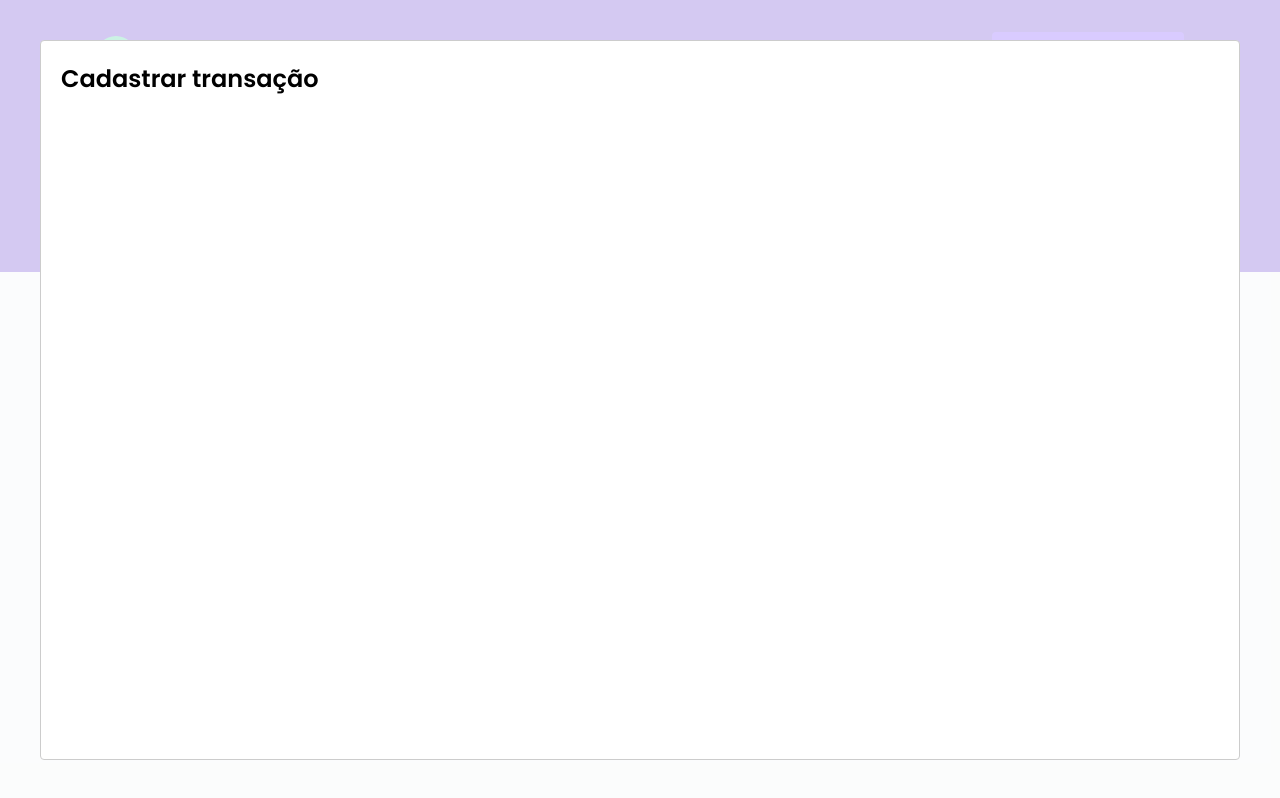
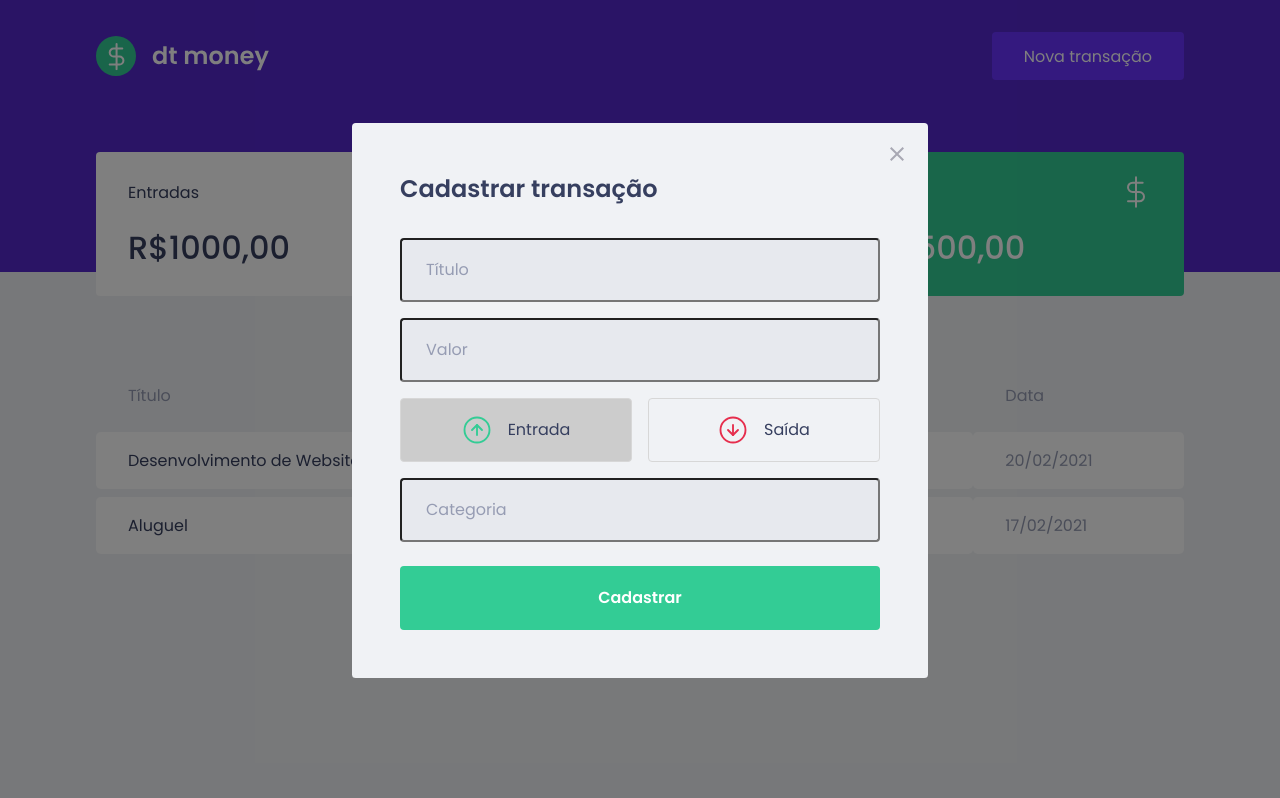
Before and after one commit to brenombastos/dtmoney, a React (Create React App) app: page / in a window 1280 px wide. Both pictures are taken after a click on the button "Nova transação". Built offline with nearby package versions, Linux system fonts and the light colour scheme; no server answers; what miragejs would draw is missing.

Commit message:
Alterando estilos do Modal

```diff
--- a/package.json
+++ b/package.json
@@ -5,6 +5,7 @@
   "dependencies": {
     "axios": "^0.21.1",
     "miragejs": "^0.1.41",
+    "polished": "^4.1.1",
     "react": "^17.0.1",
     "react-dom": "^17.0.1",
     "react-modal": "^3.12.1",
--- a/src/App.tsx
+++ b/src/App.tsx
@@ -1,9 +1,10 @@
-import { GlobalStyle } from "./assets/styles/global";
+
 import { Dashboard } from "./components/Dashboard";
 import { Header } from "./components/Header";
 import Modal from 'react-modal';
 import { useState } from "react";
 import { NewTransactionModal } from "./components/NewTransactionModal";
+import { GlobalStyle } from "./styles/global";
 
 Modal.setAppElement('#root');
 
--- a/src/components/NewTransactionModal/index.tsx
+++ b/src/components/NewTransactionModal/index.tsx
@@ -1,4 +1,9 @@
 import Modal from 'react-modal';
+import incomeImg from '../../assets/income.svg'
+import outcomeImg from '../../assets/outcome.svg'
+import closeImage from '../../assets/close.svg'
+import { Container, TransactionTypeContainer, RadioBox } from './styles';
+import { useState } from 'react';
 
 interface NewTransactionModalProps {
     isOpen: boolean;
@@ -6,12 +11,71 @@ interface NewTransactionModalProps {
 }
 
 export function NewTransactionModal({ isOpen, onRequestClose }: NewTransactionModalProps) {
+    const [type, setType] = useState('deposit');
+
     return (
         <Modal
             isOpen={isOpen}
             onRequestClose={onRequestClose}
+            overlayClassName="react-modal-overlay"
+            className="react-modal-content"
         >
-            <h2>Cadastrar transação</h2>
+            <button
+                type="button"
+                onClick={onRequestClose}
+                className="reac-modal-close"
+            >
+                <img src={closeImage} alt="Fechar modal" />
+            </button>
+
+            <Container>
+
+                <h2>Cadastrar transação</h2>
+
+                <input
+                    placeholder="Título"
+                />
+
+                <input
+                    type="number"
+                    placeholder="Valor"
+                />
+
+
+                <TransactionTypeContainer>
+
+                    <RadioBox
+                        type="button"
+                        onClick={() => { setType('deposit') }}
+                        isActive={type === 'deposit'}
+                    >
+                        <img src={incomeImg} alt="Entrada" />
+                        <span>Entrada</span>
+                    </RadioBox>
+
+
+                    <RadioBox
+                        type="button"
+                        onClick={() => { setType('withdraw') }}
+                        isActive={type === 'withdraw'}
+                    >
+                        <img src={outcomeImg} alt="Saída" />
+                        <span>Saída</span>
+                    </RadioBox>
+
+                </TransactionTypeContainer>
+
+
+                <input
+                    placeholder="Categoria"
+                />
+
+                <button type="submit">
+                    Cadastrar
+                </button>
+
+            </Container>
+
         </Modal>
     );
 }
--- a/src/components/NewTransactionModal/styles.ts
+++ b/src/components/NewTransactionModal/styles.ts
@@ -1,5 +1,94 @@
 import styled from 'styled-components';
+import { darken } from 'polished'
 
-export const Container = styled.div`
+export const Container = styled.form`
+    h2 {
+        color: var(--text-title);
+        font-size: 1.5rem;
+        margin-bottom: 2rem;
+    }
+    input {
+        width: 100%;
+        padding: 0 1.5rem;
+        height: 4rem;
+        border-radius: 0.25rem;
+
+        border: 1px solid $d7d7d7;
+        background: #e7e9ee;
+
+        font-weight: 400;
+        font-size: 1rem;
+
+        &::placeholder{
+            color: var(--text-body);
+        }
+
+        & + input {
+            margin-top: 1rem;
+        }
+    }
+
+    button[type="submit"] {
+        width: 100%;
+        padding: 0 1.5rem;
+        height: 4rem;
+        background: var(--green);
+        color: #FFF;
+        border-radius: 0.25rem;
+        border: 0;
+        font-size: 1rem;
+        margin-top: 1.5rem;
+        font-weight: 600;
+
+        transition: filter 0.2s;
+
+
+        &:hover {
+            filter: brightness(0.9);
+        }
+    }
 
 `;
+
+export const TransactionTypeContainer = styled.div`
+    margin: 1rem 0;
+    display: grid;
+    grid-template-columns: 1fr 1fr;
+    gap: 1rem;
+
+`;
+
+interface RadioBoxProps {
+    isActive: boolean;
+}
+
+export const RadioBox = styled.button<RadioBoxProps>`
+
+        height: 4rem;
+        border: 1px solid #d7d7d7;
+        border-radius: 0.25rem;
+
+        background: ${(props) => props.isActive ? '#ccc' : 'transparent'};
+
+        display: flex;
+        align-items: center;
+        justify-content: center;
+
+        transition: border-color 0.3s;
+
+        &:hover {
+            border-color: ${darken(0.5, '#d7d7d7')};
+        }
+
+        img {
+            width: 30px;
+            height: 30px;
+        }
+
+        span {
+            display: inline-block;
+            margin-left: 1rem;
+            font-size: 1rem;
+            color: var(--text-title);
+        }
+`;
--- a/src/assets/styles/global.ts
+++ b/src/styles/global.ts
@@ -55,4 +55,43 @@ export const GlobalStyle = createGlobalStyle`
         opacity: 0.6;
         cursor: not-allowed;
     }
+
+    .react-modal-overlay{
+        background: rgba(0, 0, 0, 0.5);
+
+        position: fixed;
+        top: 0;
+        bottom: 0;
+        right: 0;
+        left: 0;
+
+        display: flex;
+        align-items: center;
+        justify-content: center;
+    }
+
+    .react-modal-content{
+        width: 100%;
+        max-width: 576px;
+        background: var(--background);
+        padding: 3rem;
+        position: relative;
+        border-radius: 0.24rem;
+
+    }
+    .reac-modal-close{
+        position: absolute;
+        right: 1.5rem;
+        top: 1.5rem;
+        border: 0;
+        background: transparent;
+
+        transition: filter 0.2s;
+
+        &:hover {
+            filter: brightness(0.7);
+        }
+
+
+    }
 `
```
Also changed, not shown: 1 other file (tests, documents, lock files or other folders).
